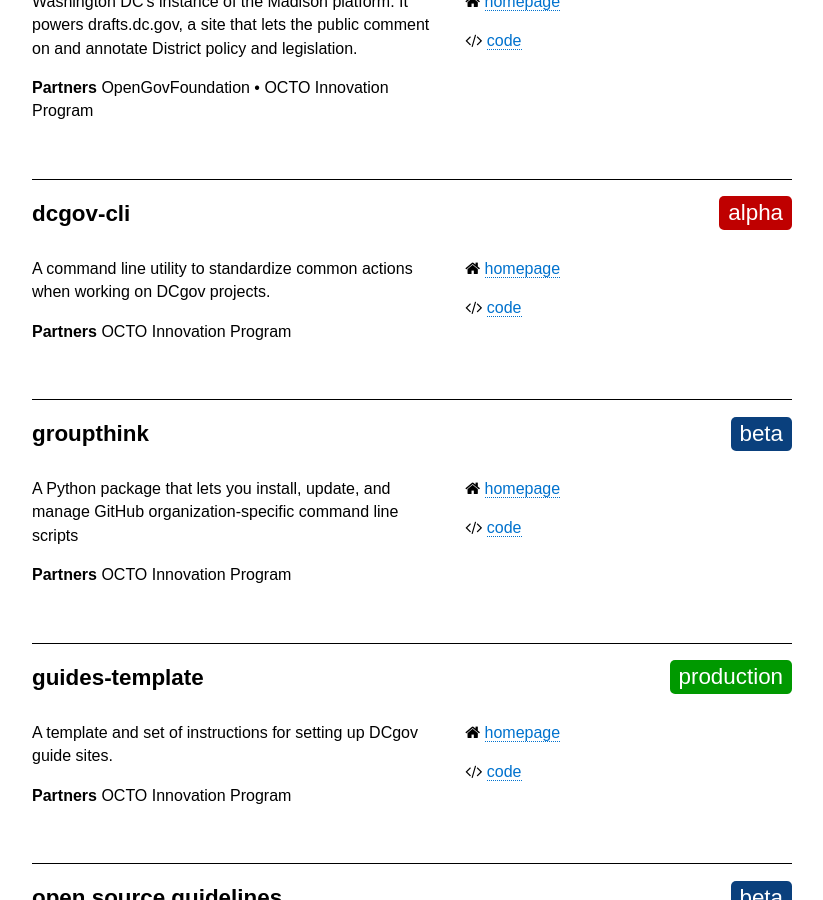
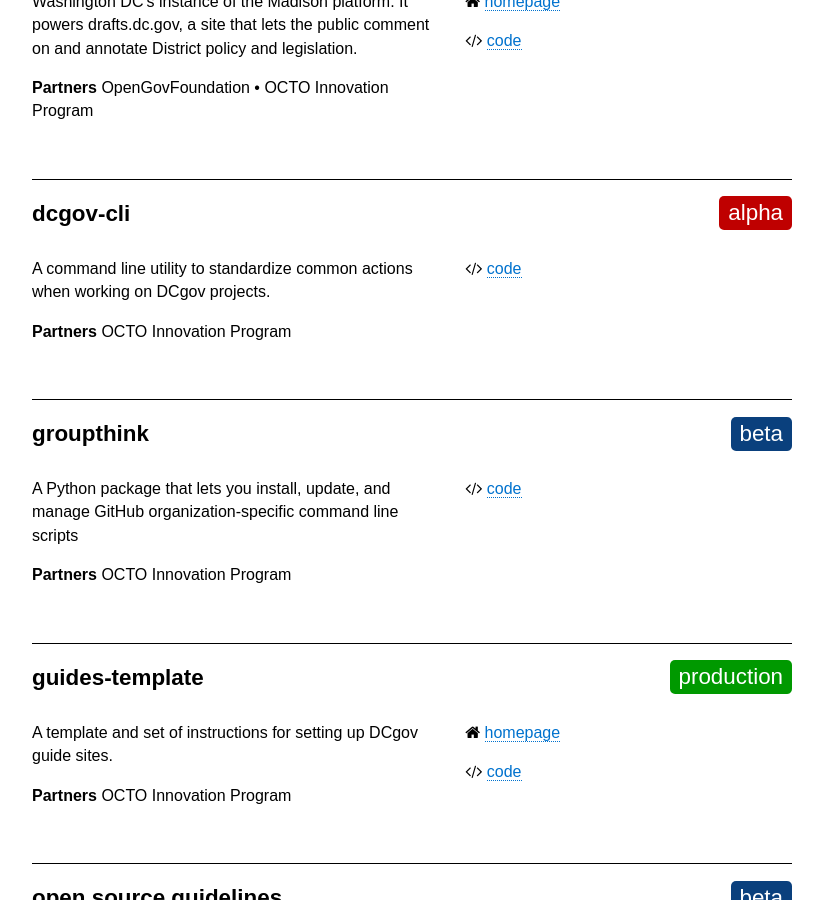
Before and after one commit to DCgov/dcgov.github.io, a Jekyll site: the page built from _pages/projects.md, in a window 1280 px wide and 900 px high, scrolled down 959 px. Shown: the whole window, without its empty margins (228-1051 px from the left). Built offline with Jekyll 4.4.1, drawn with Linux system fonts in a browser that asks for light colours; nearby versions of some CDN libraries.

Commit message:
Hide homepage/repo link if none exists

```diff
--- a/_layouts/dashboard.html
+++ b/_layouts/dashboard.html
@@ -37,10 +37,10 @@
 		        </p>-->
  			</div>
 	        <div class="right">
-	            {% if item.homepage %}<p><i class="fa fa-home"></i> <a href=
-	            "{{%item.homepage%}}">homepage</a></p>{%endif%}
- 	            {% if item.homepage %}<p><i class="fa fa-code"></i> <a href=
-	            "{{%item.repository%}}">code</a></p>{%endif%}
+	            {% if item.homepage.size > 0 %}<p><i class="fa fa-home"></i> <a href=
+	            "{{item.homepage}}">homepage</a></p>{%endif%}
+ 	            {% if item.repository.size > 0 %}<p><i class="fa fa-code"></i> <a href=
+	            "{{item.repository}}">code</a></p>{%endif%}
 	        </div>
 	    </div>
     {% endfor %}
```
